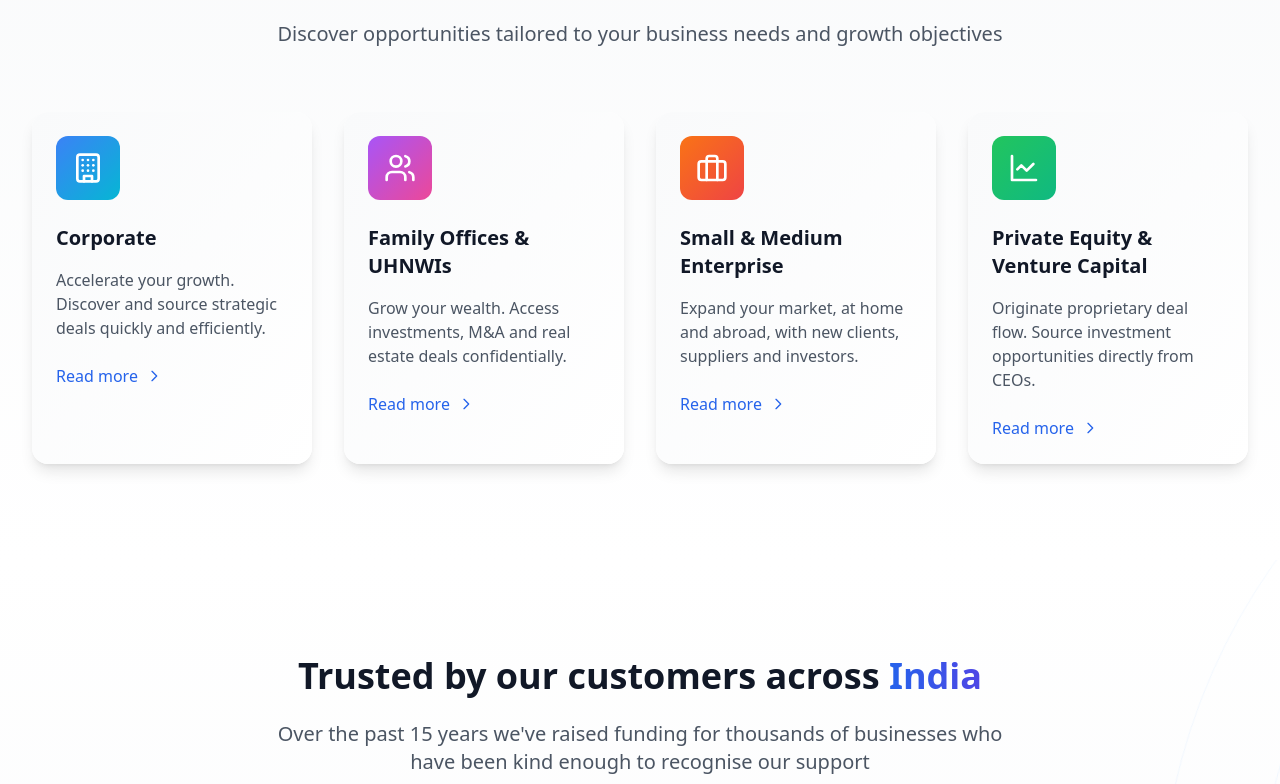
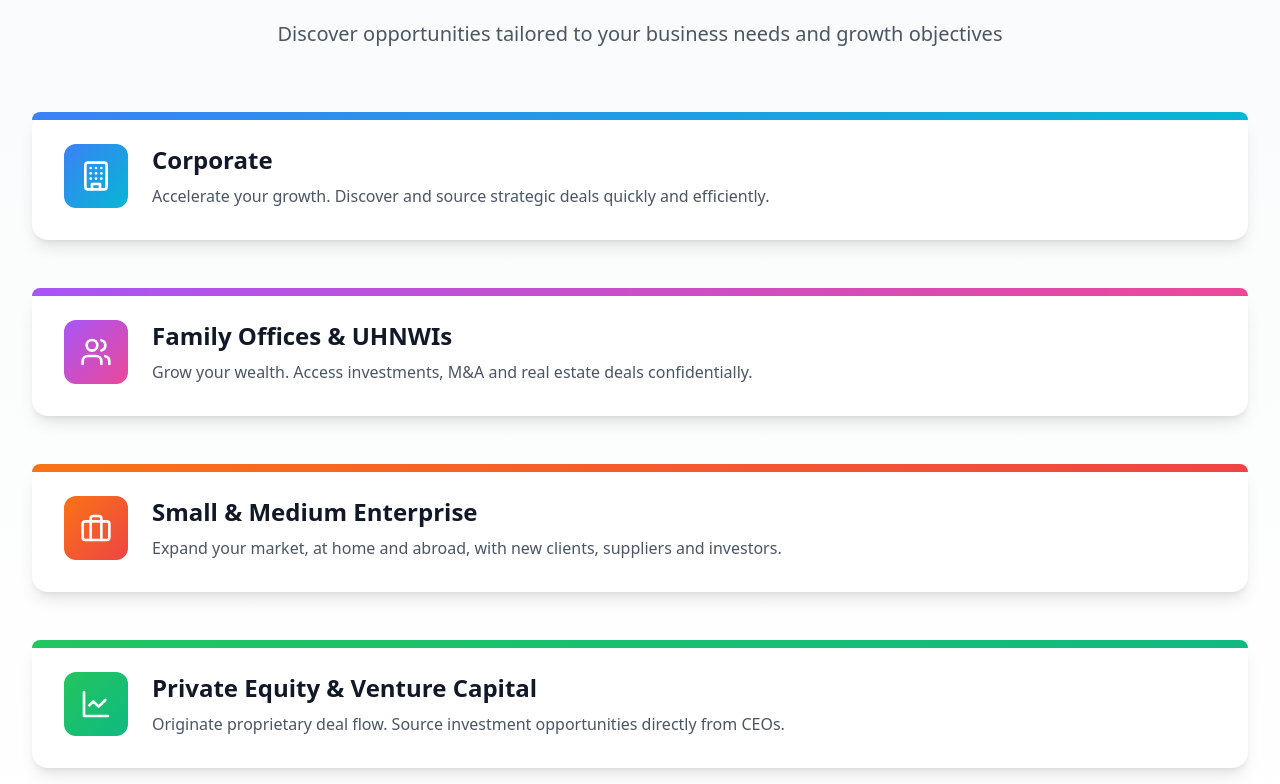
Before and after one commit to ApoorvaA5/2erutuf, a React (Vite) app: page / in a window 1280 px wide. Shown: the part 2936-3720 px from the top of the page. Built offline with nearby package versions, Linux system fonts and the light colour scheme.

Commit message:
updated impact data section

```diff
--- a/src/components/DealSourcing/DealSourcingSection.tsx
+++ b/src/components/DealSourcing/DealSourcingSection.tsx
@@ -1,6 +1,5 @@
 import React from 'react';
 import { motion } from 'framer-motion';
-import { DealCard } from './DealCard';
 import { dealCategories } from './data';
 import GradientText from '../common/GradientText';
 
@@ -22,13 +21,33 @@ export const DealSourcingSection: React.FC = () => {
           </p>
         </motion.div>
 
-        <div className="grid md:grid-cols-2 lg:grid-cols-4 gap-8">
+        <div className="space-y-12">
           {dealCategories.map((category, index) => (
-            <DealCard
+            <motion.div
               key={category.id}
-              {...category}
-              index={index}
-            />
+              initial={{ opacity: 0, x: -50 }}
+              whileInView={{ opacity: 1, x: 0 }}
+              viewport={{ once: true }}
+              transition={{ delay: index * 0.2 }}
+              className="relative bg-white rounded-2xl shadow-lg p-8 hover:bg-gray-50 transition-all duration-300"
+            >
+              <div
+                className={`absolute top-0 left-0 w-full h-2 rounded-t-2xl bg-gradient-to-r ${category.gradient}`}
+              ></div>
+              <div className="flex items-center space-x-6">
+                <div
+                  className={`w-16 h-16 rounded-xl bg-gradient-to-br ${category.gradient} flex items-center justify-center`}
+                >
+                  <category.icon className="h-8 w-8 text-white" />
+                </div>
+                <div>
+                  <h3 className="text-2xl font-semibold text-gray-900 mb-2">
+                    {category.title}
+                  </h3>
+                  <p className="text-gray-600">{category.description}</p>
+                </div>
+              </div>
+            </motion.div>
           ))}
         </div>
       </div>
--- a/src/components/Impact/ImpactSection.tsx
+++ b/src/components/Impact/ImpactSection.tsx
@@ -1,7 +1,7 @@
 import React from 'react';
 import { motion } from 'framer-motion';
 import ImpactStat from './ImpactStat';
-import { impactStats } from './ImpactData';
+import { impactStats } from './impactData';
 
 const ImpactSection = () => {
   return (
@@ -43,4 +43,5 @@ const ImpactSection = () => {
   );
 };
 
+
 export default ImpactSection;
```
